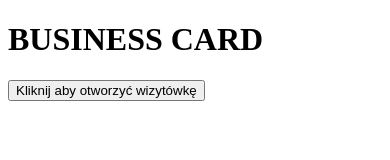
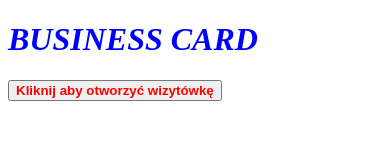
Before and after one commit to mateuszdudlak/BUSINESSCARD, a plain HTML site: page www/index.html in a window 390 px wide. Drawn offline with Linux system fonts and the light colour scheme; some packages are replaced by stand-ins of ours.

Commit message:
zmiana stylów

```diff
--- a/www/index.html
+++ b/www/index.html
@@ -5,10 +5,11 @@
 		<script src="js/pgb.js"></script>
 		<script src="cordova.js"></script>
 	</head>
-	<body onload="init()">
-		<h1>BUSINESS CARD</h1>
+	<body    onload="init()">
+
+		<h1 style="color: blue; font-style:italic" >BUSINESS CARD</h1>
 		<p id="dp"></p>
-		<input type="button" onclick="deviceInfo()" value="Kliknij aby otworzyć wizytówkę">
+		<input style="color:red; font-weight:bold" type="button" onclick="deviceInfo()"  value="Kliknij aby otworzyć wizytówkę">
 
 	</body>
 </html>
--- a/www/js/pgb.js
+++ b/www/js/pgb.js
@@ -3,7 +3,7 @@ function init() {
 }
 
 function onDeviceReady() {
-	navigator.notification.beep(1);
+	navigator.notification.beep(2);
 }
 
 function deviceInfo() {
```
